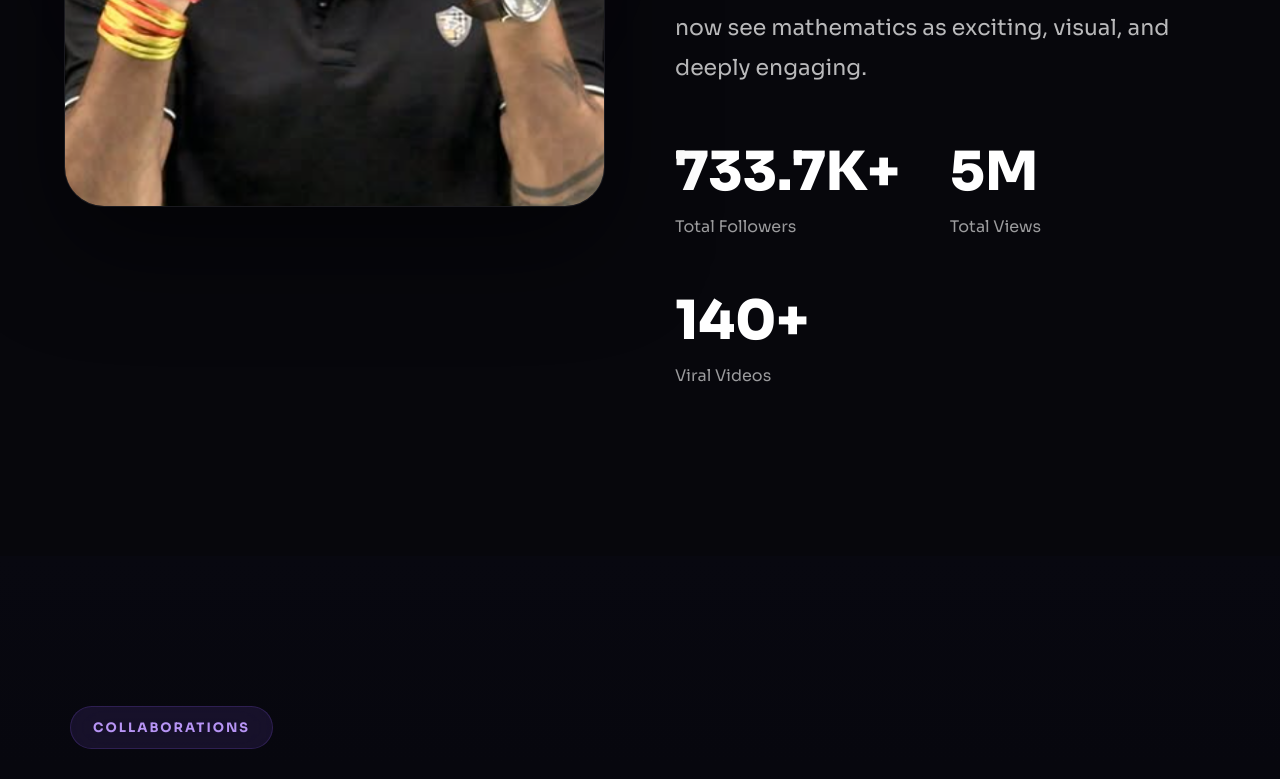
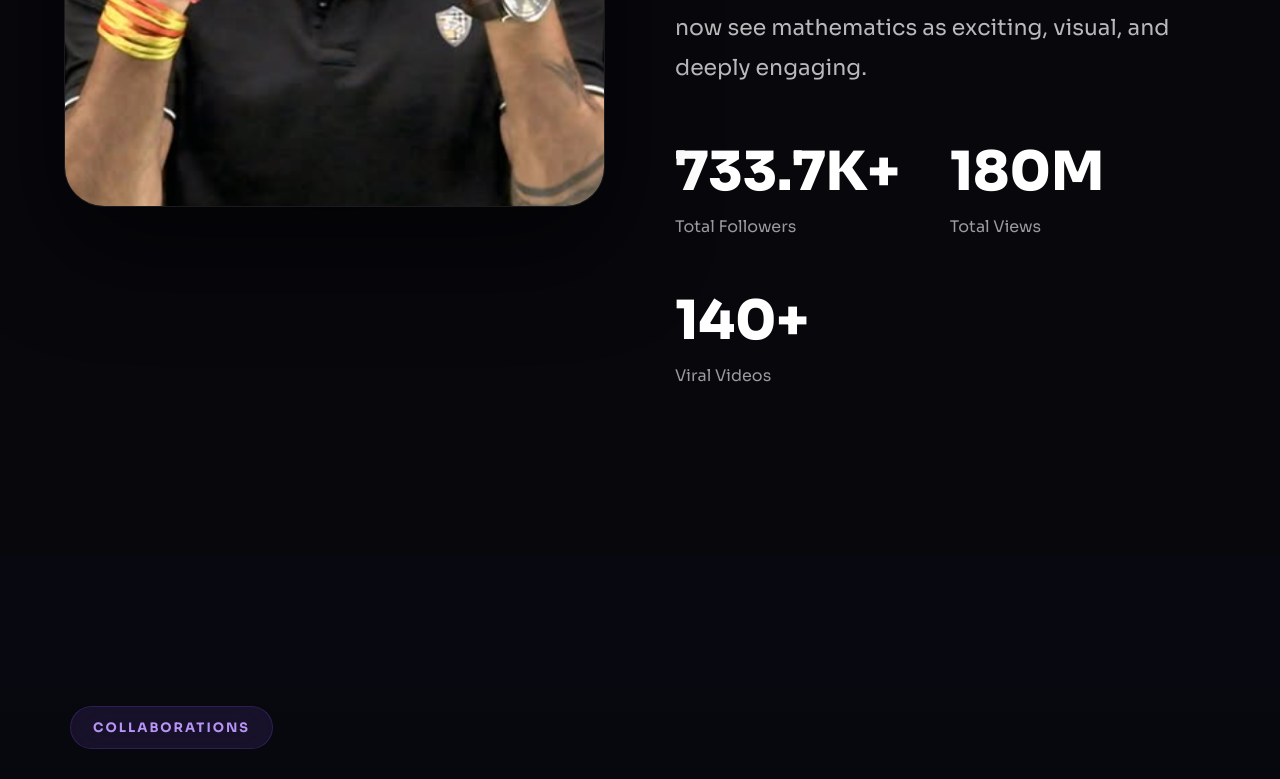
Before and after one commit to TanayTrivedi2003/thekushwahasir-, a React (Vite) app: page / in a window 1280 px wide. Shown: the part 5400-6179 px from the top of the page. Built offline with nearby package versions, Linux system fonts and the light colour scheme.

Commit message:
Update About.jsx

```diff
--- a/src/components/About.jsx
+++ b/src/components/About.jsx
@@ -57,7 +57,7 @@ export default function About() {
 
           <div className="about-stat">
 
-            <h3>5M</h3>
+            <h3>180M</h3>
 
             <span>Total Views</span>
 
```
